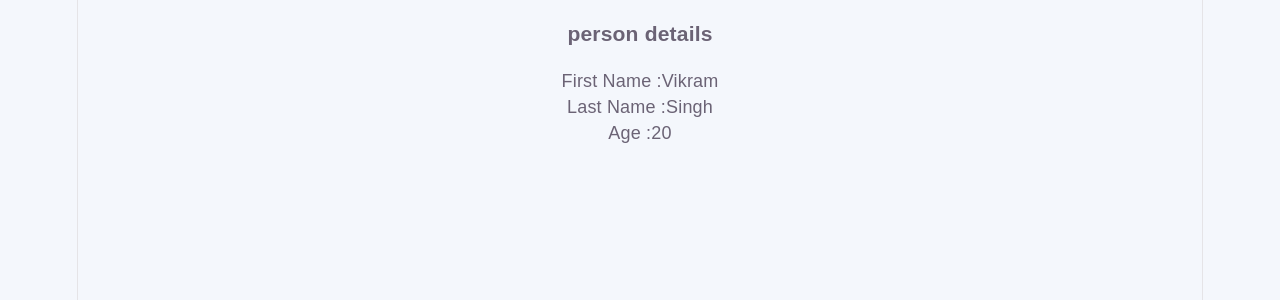
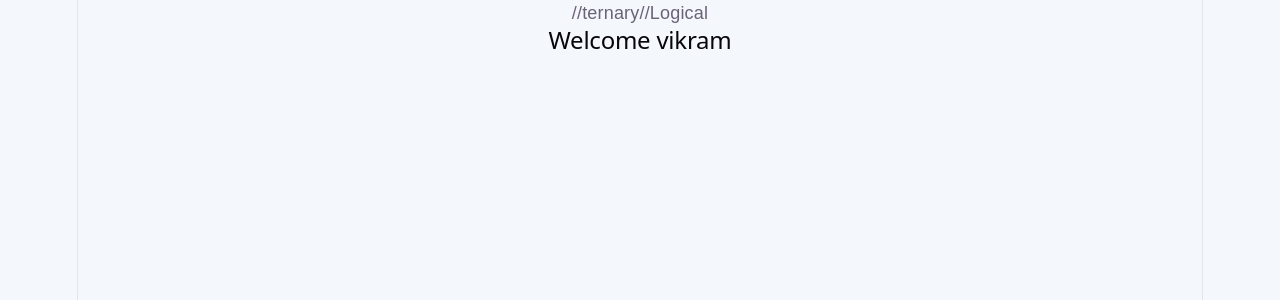
Before and after one commit to shobh-singh/REACT-, a React (Vite) app in the folder my-app/: page /contact in a window 1280 px wide. Shown: the top 300 px of the page. Built offline with nearby package versions, Linux system fonts and the light colour scheme.

Commit message:
Condition

```diff
--- a/my-app/src/App.jsx
+++ b/my-app/src/App.jsx
@@ -18,6 +18,7 @@ import OnChange from "./Events/OnChange";
 import OnMouseOver_OnDoubleClick from "./Events/OnMouseOver-OnDoubleClick";
 import Arrays from "./Basic-Code/Arrays";
 import Objects from "./Basic-Code/Objects";
+import Example from "./Condition_Rendring/Example2";
 
 
 
@@ -133,6 +134,6 @@ export default function App() {
     //<GetPro></GetPro>
 
     //<PostPro></PostPro>
-     <Objects></Objects>
+    <Example></Example>
   );
 }
--- /dev/null
+++ b/my-app/src/Condition_Rendring/Example2.jsx
@@ -0,0 +1,30 @@
+import { href } from "react-router-dom"
+
+function Example()
+{
+    const isLoggedIn=true
+    // if(isLoggedIn)
+    // {
+    //   return  <h2>Welcome User!</h2>
+    // }
+    // else
+    // {
+    //   return  <h3>Please login</h3>
+    // }
+
+
+    //ternary
+    return(
+        <>
+
+     //ternary
+      {/* {isLoggedIn ? <h1>Welcome User!!</h1> : <h2>Please login</h2> }  */}
+
+      //Logical
+      {isLoggedIn && <h2>Welcome vikram</h2>}
+        </>
+    )
+
+}
+
+export default  Example
```
